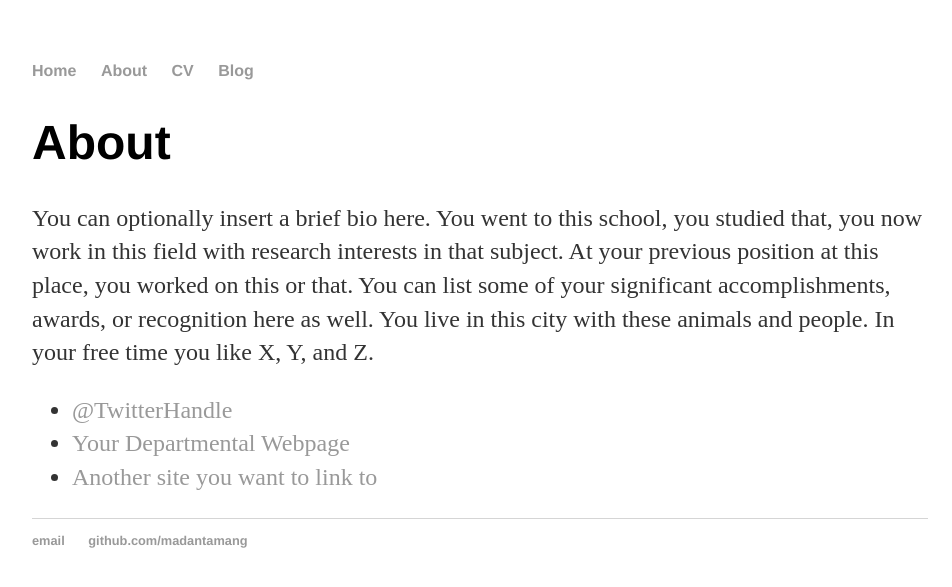
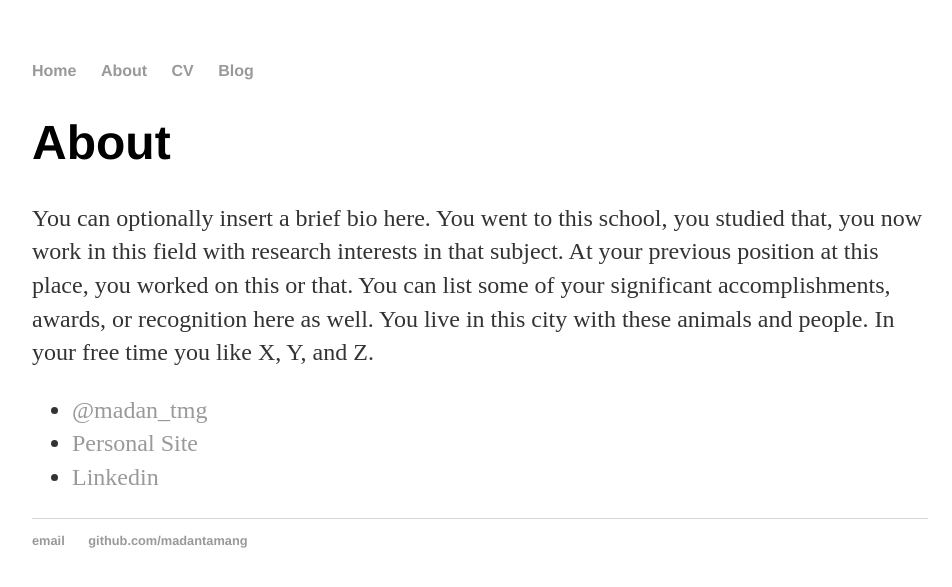
Before and after one commit to madantamang/madantamang.github.io, a Jekyll site: the page built from about/index.html, in a window 1280 px wide. Shown: the top 587 px of the page, without its empty margins (160-1112 px from the left). Built offline with Jekyll 4.4.1, drawn with Linux system fonts in a browser that asks for light colours.

Commit message:
update about info

```diff
--- a/about/index.html
+++ b/about/index.html
@@ -1,6 +1,6 @@
 ---
 layout: default
-title: About Hank Quinlan
+title: About Madan Tamang
 ---
 
 		<div class="about">
@@ -8,8 +8,9 @@ title: About Hank Quinlan
 			<p>You can optionally insert a brief bio here. You went to this school, you studied that, you now work in this field with research interests in that subject. At your previous position at this place, you worked on this or that. You can list some of your significant accomplishments, awards, or recognition here as well. You live in this city with these animals and people. In your free time you like X, Y, and Z.</p>
 
 			<ul class="contacts">
-				<li><a href="#">@TwitterHandle</a></li>
-				<li><a href="#">Your Departmental Webpage</a></li>
-				<li><a href="#">Another site you want to link to</a></li>
+				<li><a href="#">@madan_tmg</a></li>
+				<li><a href="http://madantamang.com.np">Personal Site</a></li>
+				<li><a href="https://np.linkedin.com/in/madantamang">Linkedin
+</a></li>
 				</ul>
 		</div>
```
